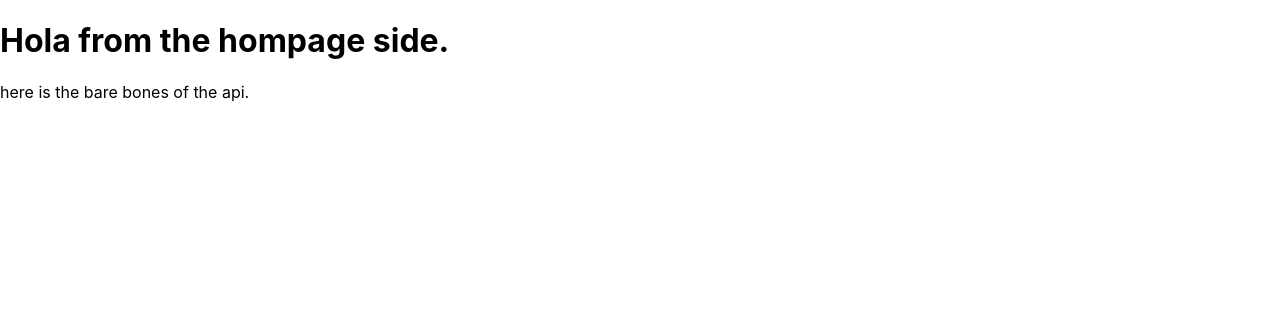
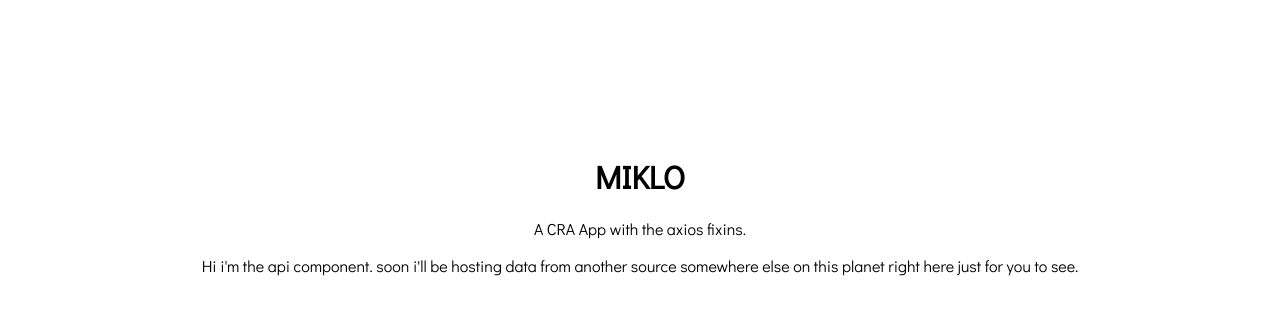
Before and after one commit to miklo88/React-API, a React (Create React App) app in the folder react-api/: page /count in a window 1280 px wide. Shown: the top 314 px of the page. Built offline with nearby package versions, Linux system fonts and the light colour scheme.

Commit message:
back into env. going to hook up a backend with this front end skeleton.

```diff
--- a/react-api/src/App.js
+++ b/react-api/src/App.js
@@ -1,12 +1,15 @@
 import React from "react";
-import "./App.css";
-
+// import all react components here. build router from here?
 import API from "./api";
 
 function App() {
   return (
-    <div>
-      <h1>Hola from the hompage side.</h1>
+    <div className='Body'>
+      <div className='header-wrap'>
+        <h1>MIKLO</h1>
+        <p>A CRA App with the axios fixins.</p>
+      </div>
+
       <API />
     </div>
   );
--- a/react-api/src/api/index.js
+++ b/react-api/src/api/index.js
@@ -1,5 +1,10 @@
 import React from "react";
 
 export default function API() {
-  return <div>here is the bare bones of the api.</div>;
+  return (
+    <div>
+      Hi i'm the api component. soon i'll be hosting data from another source
+      somewhere else on this planet right here just for you to see.
+    </div>
+  );
 }
--- a/react-api/src/index.js
+++ b/react-api/src/index.js
@@ -1,6 +1,6 @@
 import React from "react";
 import ReactDOM from "react-dom";
-import "./index.css";
+import "./styles/index.scss";
 import App from "./App";
 
 ReactDOM.render(<App />, document.getElementById("root"));
--- /dev/null
+++ b/react-api/src/styles/index.scss
@@ -0,0 +1,25 @@
+// GLOBAL STYLES /////////////////////////////////////////////////////
+
+// FONT STYLES /////////////////////////////////////////////////////
+@import url("https://fonts.googleapis.com/css?family=Didact+Gothic&display=swap");
+// BODY STYLES /////////////////////////////////////////////////////
+.Body {
+  text-align: center;
+  font-family: "Didact Gothic", sans-serif;
+
+  padding: 10%;
+  margin: 0 auto;
+}
+
+// BUTTON STYLES /////////////////////////////////////////////////////
+
+// .Body-header {
+//   background-color: #282c34;
+//   min-height: 100vh;
+//   display: flex;
+//   flex-direction: column;
+//   align-items: center;
+//   justify-content: center;
+//   font-size: calc(10px + 2vmin);
+//   color: red;
+// }
```
Also changed, not shown: react-api/src/axios/index.js (added, +18 -0 lines), react-api/src/styles/global.scss (deleted).
